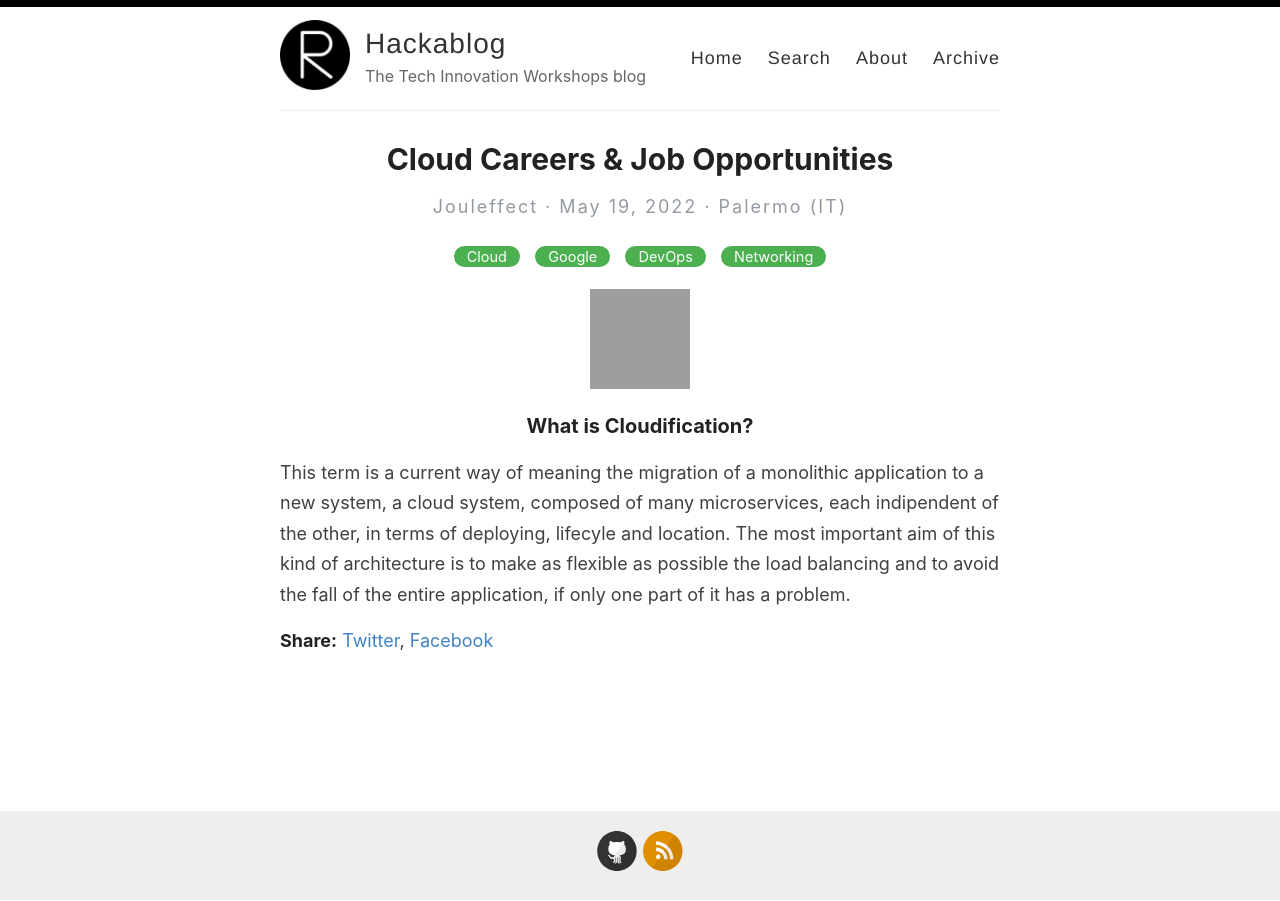
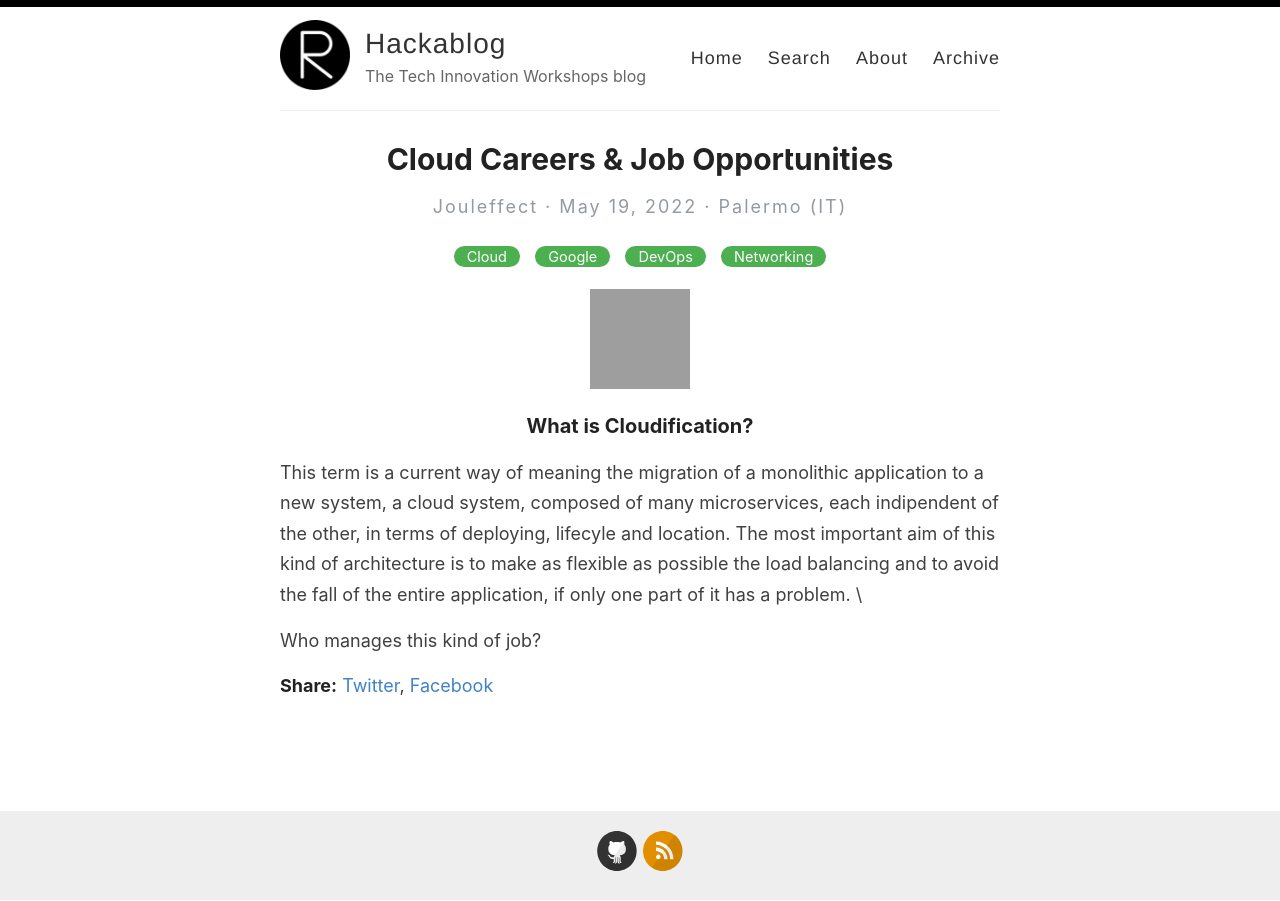
Before and after one commit to jouleffect/hackablog, a Jekyll site: the page built from _posts/2022-5-19-Cloud Careers.md, in a window 1280 px wide. Built offline with Jekyll 4.4.1, drawn with Linux system fonts in a browser that asks for light colours; grey boxes are pictures that could not be loaded.

Commit message:
Update 2022-5-19-Cloud Careers.md

```diff
--- a/_posts/2022-5-19-Cloud Careers.md
+++ b/_posts/2022-5-19-Cloud Careers.md
@@ -11,4 +11,6 @@ categories: [Cloud,Google,DevOps,Networking]
 </p>
 
 ### What is Cloudification?
-This term is a current way of meaning the migration of a monolithic application to a new system, a cloud system, composed of many microservices, each indipendent of the other, in terms of deploying, lifecyle and location. The most important aim of this kind of architecture is to make as flexible as possible the load balancing and to avoid the fall of the entire application, if only one part of it has a problem.
+This term is a current way of meaning the migration of a monolithic application to a new system, a cloud system, composed of many microservices, each indipendent of the other, in terms of deploying, lifecyle and location. The most important aim of this kind of architecture is to make as flexible as possible the load balancing and to avoid the fall of the entire application, if only one part of it has a problem. \
+
+Who manages this kind of job?
```
